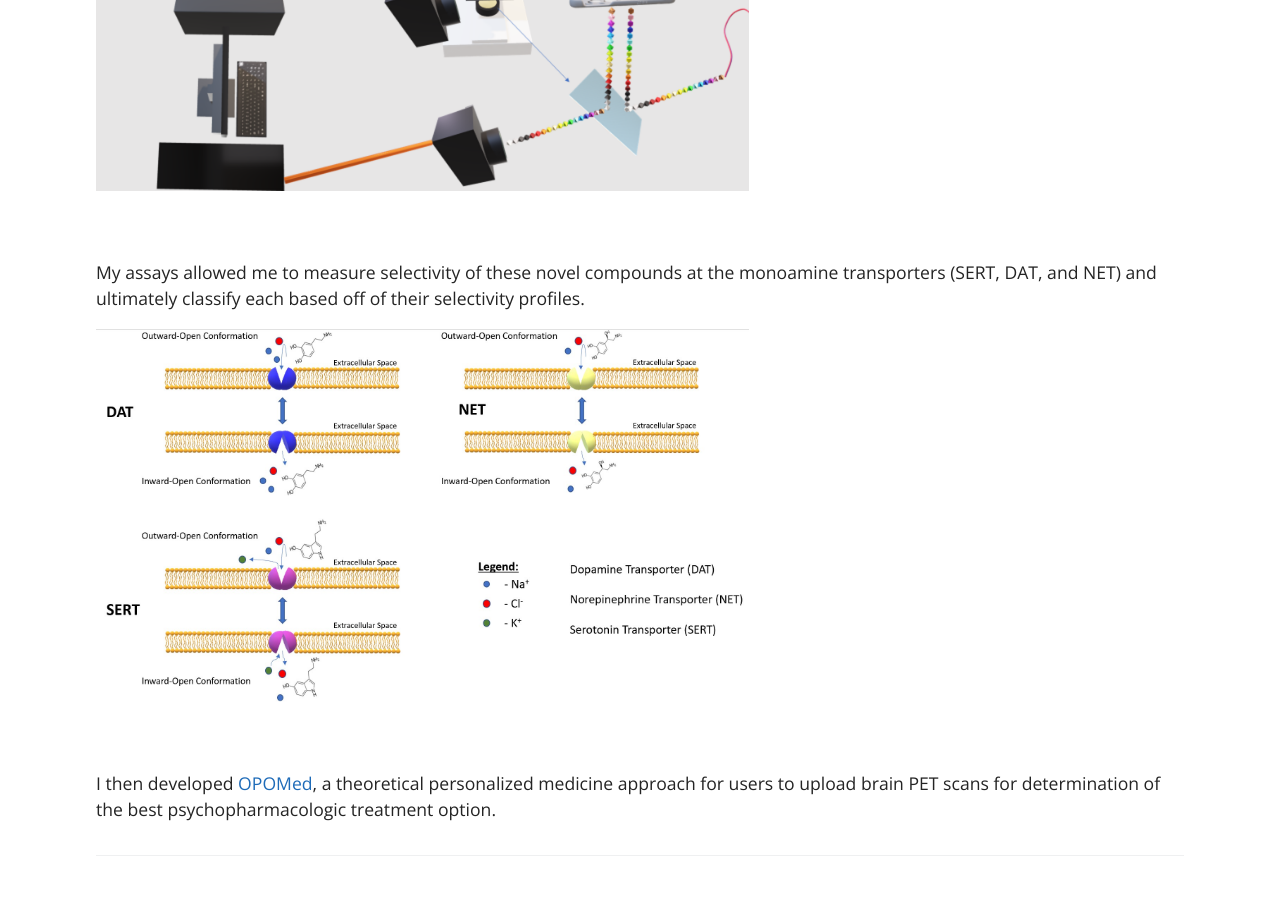
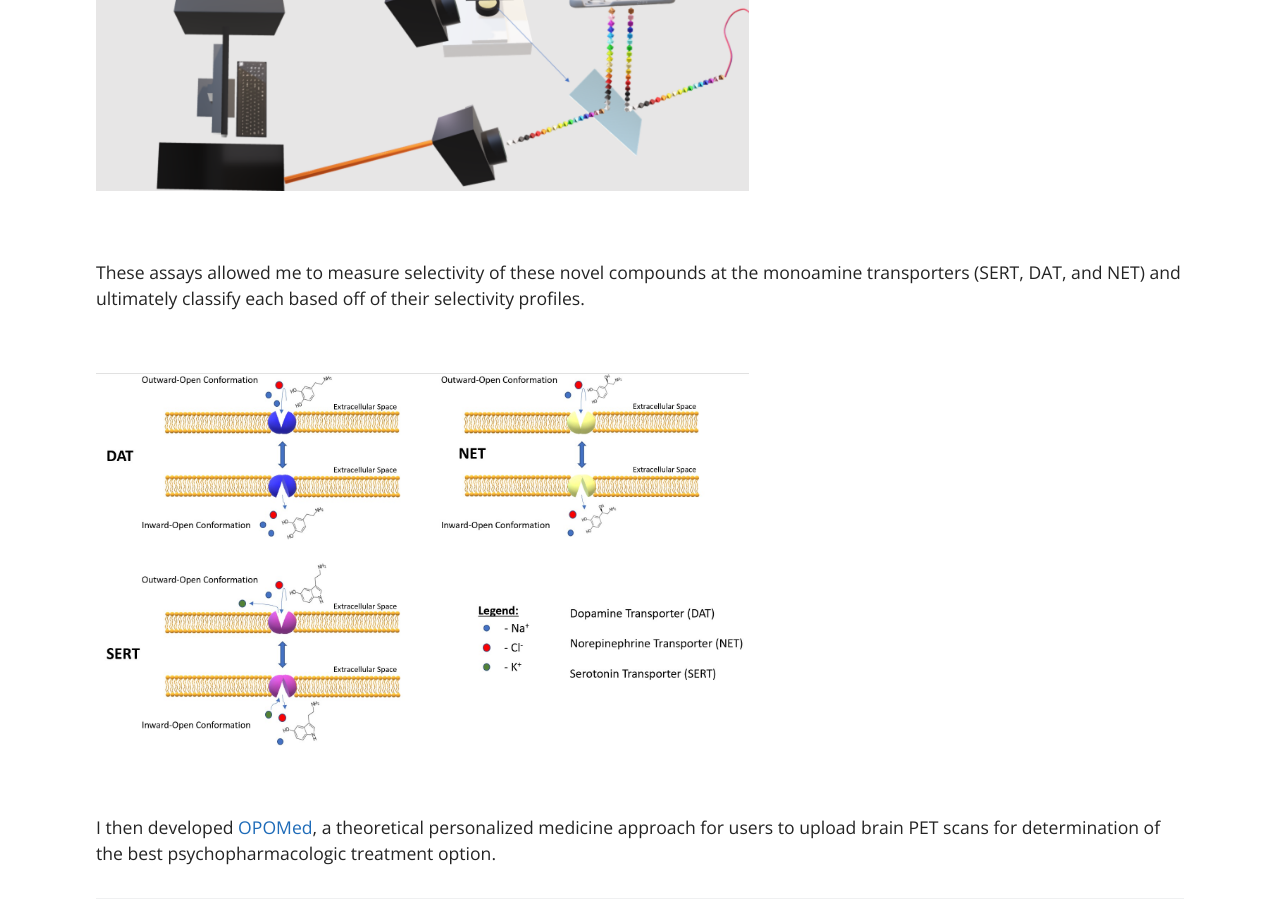
Before and after one commit to EyeCanDoIt/EyeCanDoIt.github.io, a Jekyll site: the page built from thesis.md, in a window 1280 px wide and 900 px high, scrolled down 1039 px. Built offline with Jekyll 4.4.1, drawn with Linux system fonts in a browser that asks for light colours.

Commit message:
Update thesis.md

```diff
--- a/thesis.md
+++ b/thesis.md
@@ -20,8 +20,9 @@ fluoxetine (a selective serotonin reuptake inhibitor).
 
 <br>
 
-My assays allowed me to measure selectivity of these novel compounds at the monoamine transporters (SERT, DAT, and NET) and ultimately classify each based off of their
-selectivity profiles.
+These assays allowed me to measure selectivity of these novel compounds at the monoamine transporters (SERT, DAT, and NET) and ultimately classify each based off of their selectivity profiles.
+
+<br>
 
 <img src="https://EyeCanDoIt.github.io/Images/transport mechanisms.jpg" alt="https://EyeCanDoIt.github.io/Images/transport mechanisms.jpg" alt=" " width="60%" height="60%" loading="lazy">
 
```
